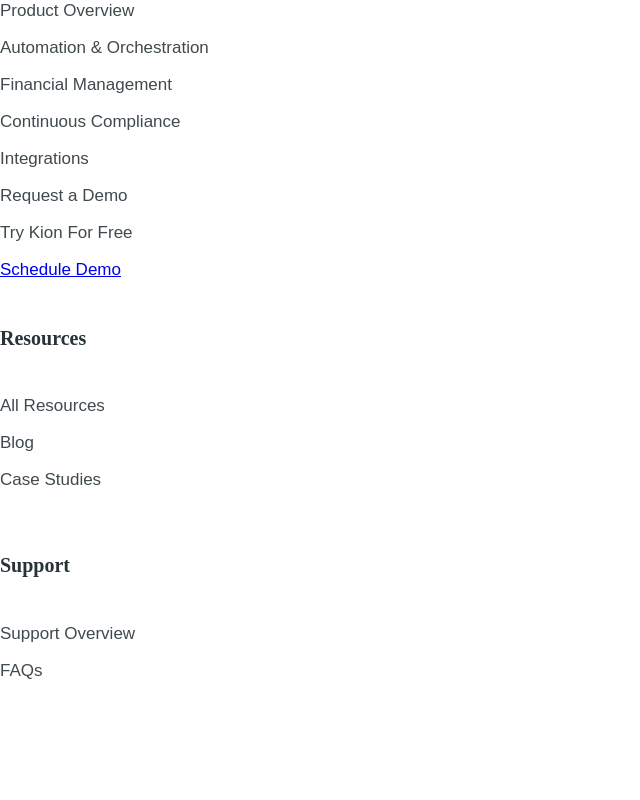
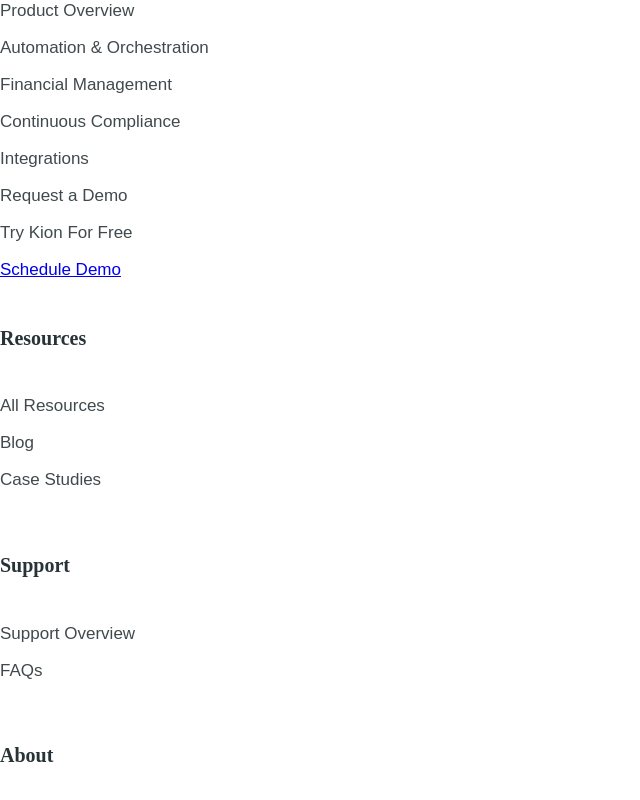
Before and after one commit to keneshova/course2, a plain HTML site: page index.html in a window 1280 px wide. Shown: the part 3792-4592 px from the top of the page, without its empty margins (0-640 px from the left). Before the commit the page ends 4490 px from the top, so only its background shows below. Drawn offline with Linux system fonts and the light colour scheme.

Commit message:
added the same classes and class with name tit-resources

```diff
--- a/index.html
+++ b/index.html
@@ -224,6 +224,14 @@
           </div>
         </div>
       </div>
+
+      <div class="contain-three">
+        <div class="row">
+          <div class="col-7">
+            <h6 class="tit-resources">About</h6>
+          </div>
+        </div>
+      </div>
     </footer>
   </body>
 </html>
```
